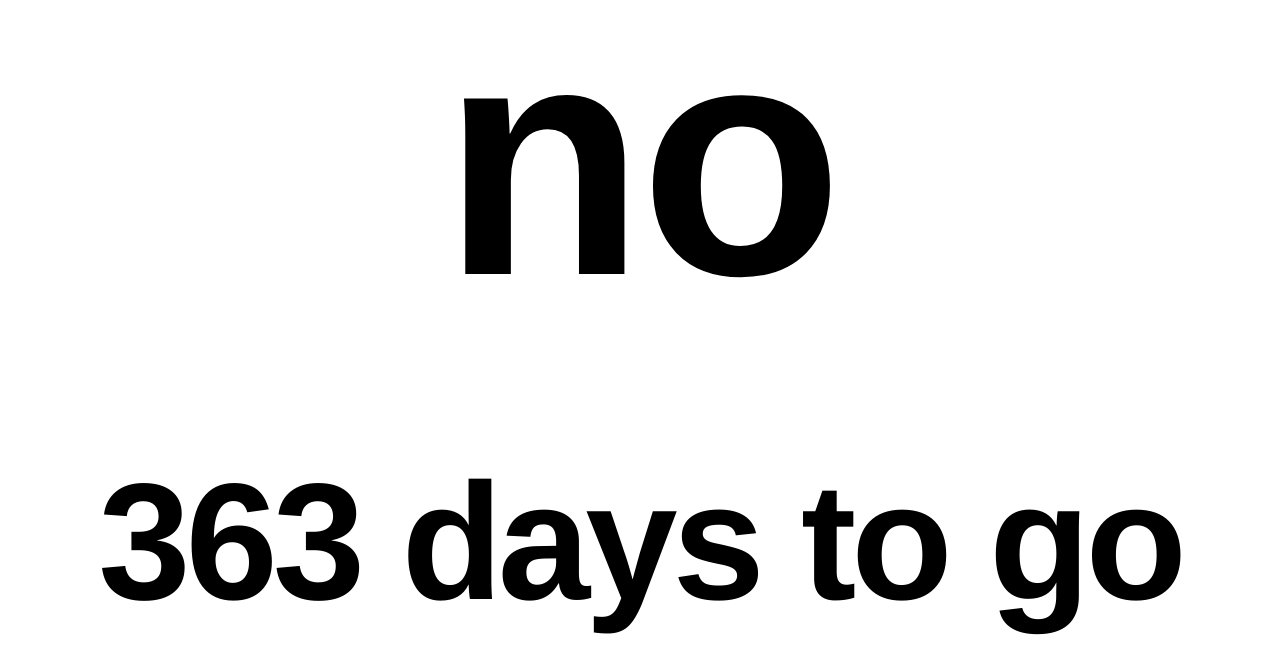
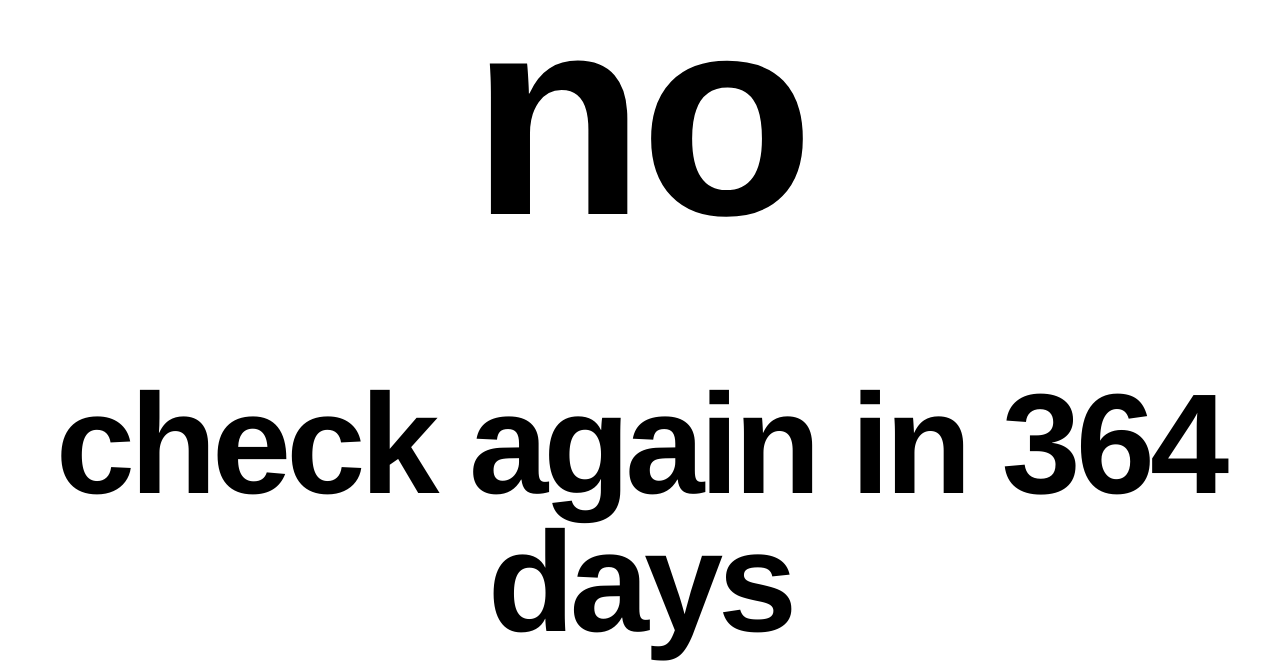
Before and after one commit to docalvinandrachelhaveababy/docalvinandrachelhaveababy.github.io, a plain HTML site: page index.html in a window 1280 px wide. Shown: the part 145-806 px from the top of the page. Drawn offline with Linux system fonts and the light colour scheme.

Commit message:
dates correct

```diff
--- a/index.html
+++ b/index.html
@@ -61,13 +61,13 @@ div#answer {
         div.style.fontSize = i + 'px';
         document.body.style.backgroundColor = div.style.backgroundColor;
 
- var date = new Date(2014,9,25,14);
+ var date = new Date(2014,9,25,0);
  var now = new Date();
  var answer;
  var timeDiff = Math.abs(date.getTime() - now.getTime());
-var diffDays = Math.ceil(timeDiff / (1000 * 3600 * 24))-1;
+var diffDays = Math.ceil(timeDiff / (1000 * 3600 * 24));
  if(now<date){
- 	answer = '<h1>no</h1> '+diffDays+' days to go';
+ 	answer = '<h1>no</h1> check again in '+diffDays+' days';
  }else if (now>date){
  	answer = '<h1>yes</h1> for '+diffDays+' days now';
  }
```
